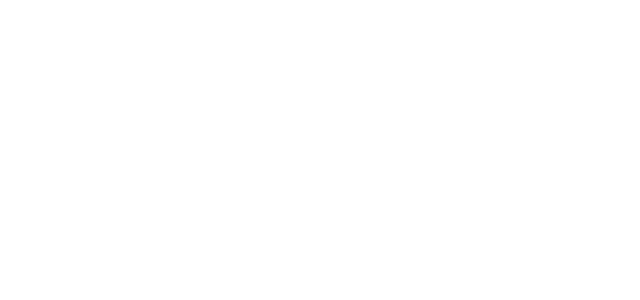
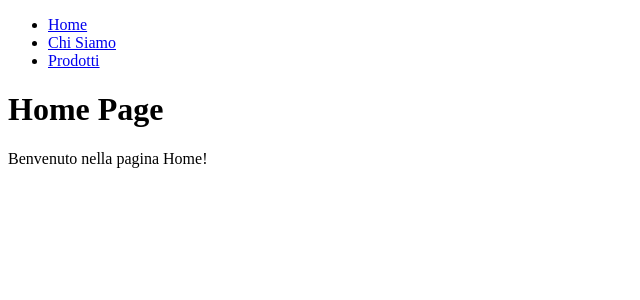
Before and after one commit to AlessandroPuglisi21/react-router, a React (Vite) app: page / in a window 1280 px wide. Shown: the top 300 px of the page, without its empty margins (0-640 px from the left). Built offline with nearby package versions, Linux system fonts and the light colour scheme.

Commit message:
ADD: HomePage Basic

```diff
--- a/src/App.jsx
+++ b/src/App.jsx
@@ -1,13 +1,17 @@
-import { useState } from 'react'
+import { BrowserRouter, Route, Routes } from 'react-router-dom';
+import DefaultLayout from './layouts/DefaultLayout';
+import Home from './pages/Home';
 
 function App() {
-
-
   return (
-    <>
-
-    </>
-  )
+    <BrowserRouter>
+      <Routes>
+        <Route element={<DefaultLayout />}>
+          <Route path="/" element={<Home />} />
+        </Route>
+      </Routes>
+    </BrowserRouter>
+  );
 }
 
-export default App
+export default App;
--- /dev/null
+++ b/src/layouts/DefaultLayout.jsx
@@ -0,0 +1,11 @@
+import { Outlet } from 'react-router-dom';
+import Nav from './Navbar';
+
+export default function DefaultLayout() {
+  return (
+    <div>
+      <Nav />
+      <Outlet />
+    </div>
+  );
+}
--- /dev/null
+++ b/src/layouts/Navbar.jsx
@@ -0,0 +1,13 @@
+import { NavLink } from 'react-router-dom';
+
+export default function Nav() {
+  return (
+    <nav>
+      <ul>
+        <li><NavLink to="/">Home</NavLink></li>
+        <li><NavLink to="/about">Chi Siamo</NavLink></li>
+        <li><NavLink to="/products">Prodotti</NavLink></li>
+      </ul>
+    </nav>
+  );
+}
--- a/src/pages/Home.jsx
+++ b/src/pages/Home.jsx
@@ -0,0 +1,8 @@
+export default function Home() {
+    return (
+      <main>
+        <h1>Home Page</h1>
+        <p>Benvenuto nella pagina Home!</p>
+      </main>
+    );
+  }
```
